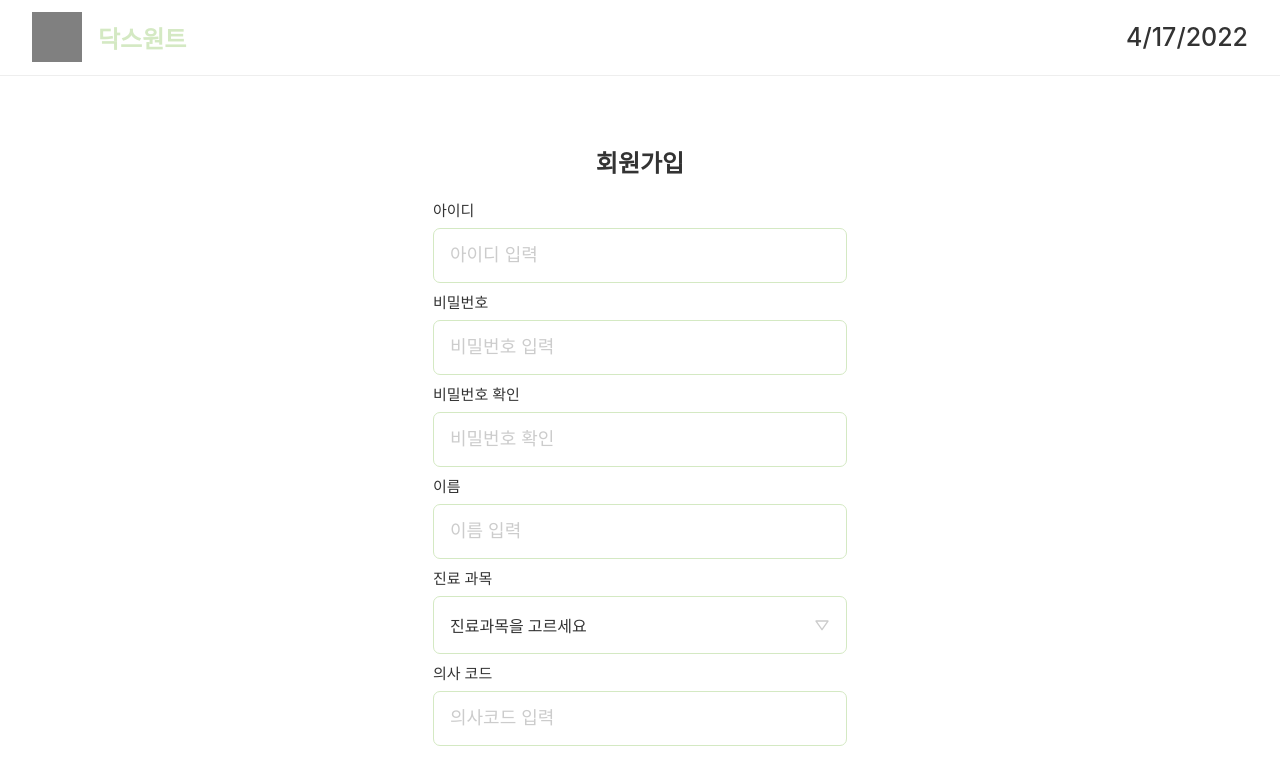
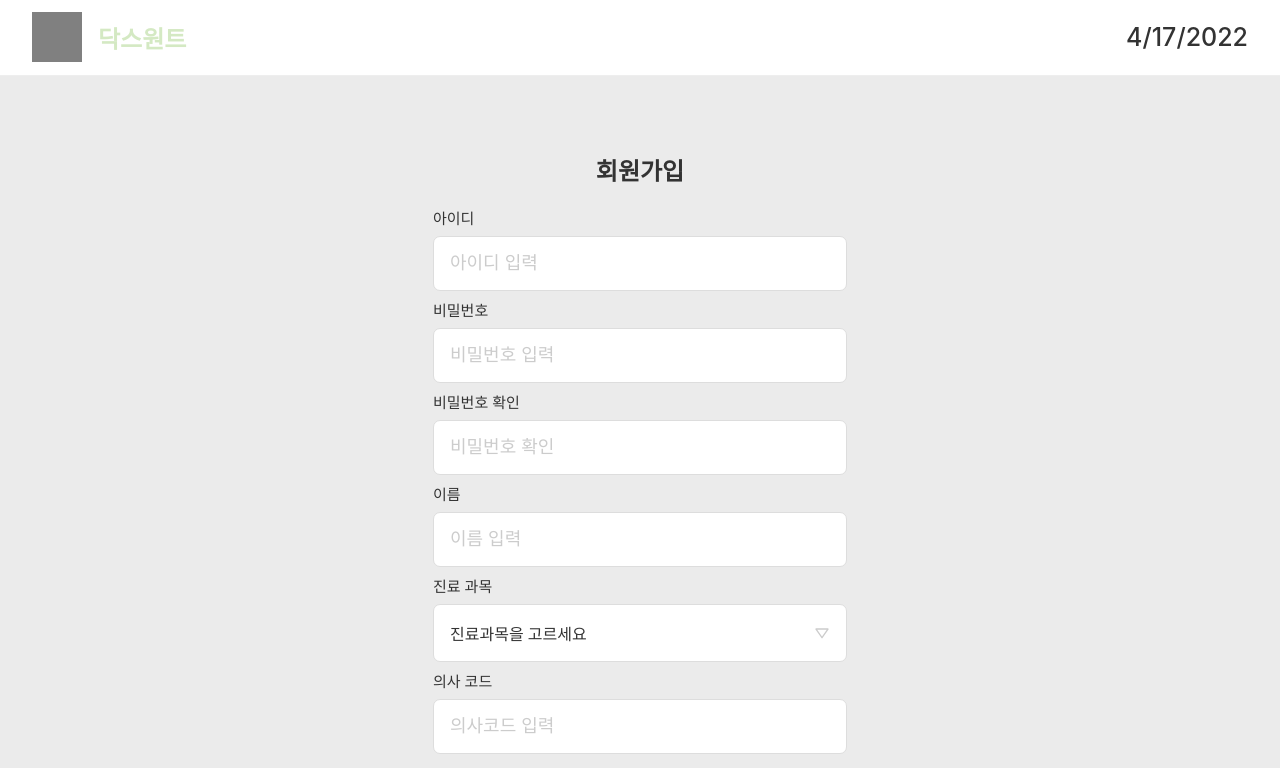
Before and after one commit to docswant/docswant-frontend, a React (Create React App) app: page /register in a window 1280 px wide. Shown: the top 768 px of the page. Built offline with nearby package versions, Linux system fonts and the light colour scheme.

Commit message:
Fix : register ui 수정

```diff
--- a/src/components/auth/RegisterForm.js
+++ b/src/components/auth/RegisterForm.js
@@ -5,12 +5,12 @@ import { BiDownArrow, BiUpArrow } from 'react-icons/bi';
 
 const RegisterFormBlock = styled.div`
   width: 100%;
+  padding: 3.5rem;
   display: flex;
   flex-direction: column;
   justify-content: center;
   align-items: center;
-  margin-top: 3rem;
-  margin-bottom: 3rem;
+  background-color: #ebebeb;
 
   .formBlock {
     width: 414px;
@@ -25,13 +25,14 @@ const RegisterFormBlock = styled.div`
       button {
         width: 100%;
         outline: none;
-        background-color: ${palette.green[0]};
+        background-color: ${palette.blue[0]};
         border: none;
         padding: 1rem;
         border-radius: 7px;
         font-size: 20px;
         font-weight: bold;
         margin-top: 1rem;
+        color: white;
       }
     }
   }
@@ -39,7 +40,7 @@ const RegisterFormBlock = styled.div`
 
 const StyledInput = styled.input`
   margin: 0.5rem 0;
-  border: 1px solid ${palette.green[0]};
+  border: 1px solid #ddd;
   border-radius: 7px;
   width: 100%;
   padding: 1rem;
@@ -49,13 +50,18 @@ const StyledInput = styled.input`
   &::placeholder {
     color: #cccccc;
   }
+
+  &:hover {
+    border: 1px solid ${palette.blue[0]};
+  }
 `;
 
 const MedicalSubjectBlock = styled.div`
   width: 100%;
-  border: 1px solid ${palette.green[0]};
+  border: 1px solid #ddd;
   padding: 1rem;
   border-radius: 7px;
+  background-color: white;
   margin: 0.5rem 0;
   color: #cccccc;
   position: relative;
@@ -77,12 +83,16 @@ const MedicalSubjectBlock = styled.div`
   svg {
     cursor: pointer;
   }
+
+  &:hover {
+    border: 1px solid ${palette.blue[0]};
+  }
 `;
 
 const DropDownBlock = styled.div`
   position: absolute;
   width: 100%;
-  border: 1px solid ${palette.green[0]};
+  border: 1px solid #ddd;
   border-top: none;
   left: 0;
   background-color: white;
@@ -95,12 +105,18 @@ const DropDownBlock = styled.div`
     li {
       list-style: none;
       height: 40px;
-      border-top: 1px solid ${palette.green[0]};
+      border: 1px solid #ddd;
       color: #333333;
       display: flex;
       align-items: center;
       padding: 0.5rem 1rem;
       cursor: pointer;
+
+      &:hover {
+        background-color: ${palette.blue[0]};
+        color: white;
+        border: 1px solid ${palette.blue[0]};
+      }
     }
   }
 `;
```
